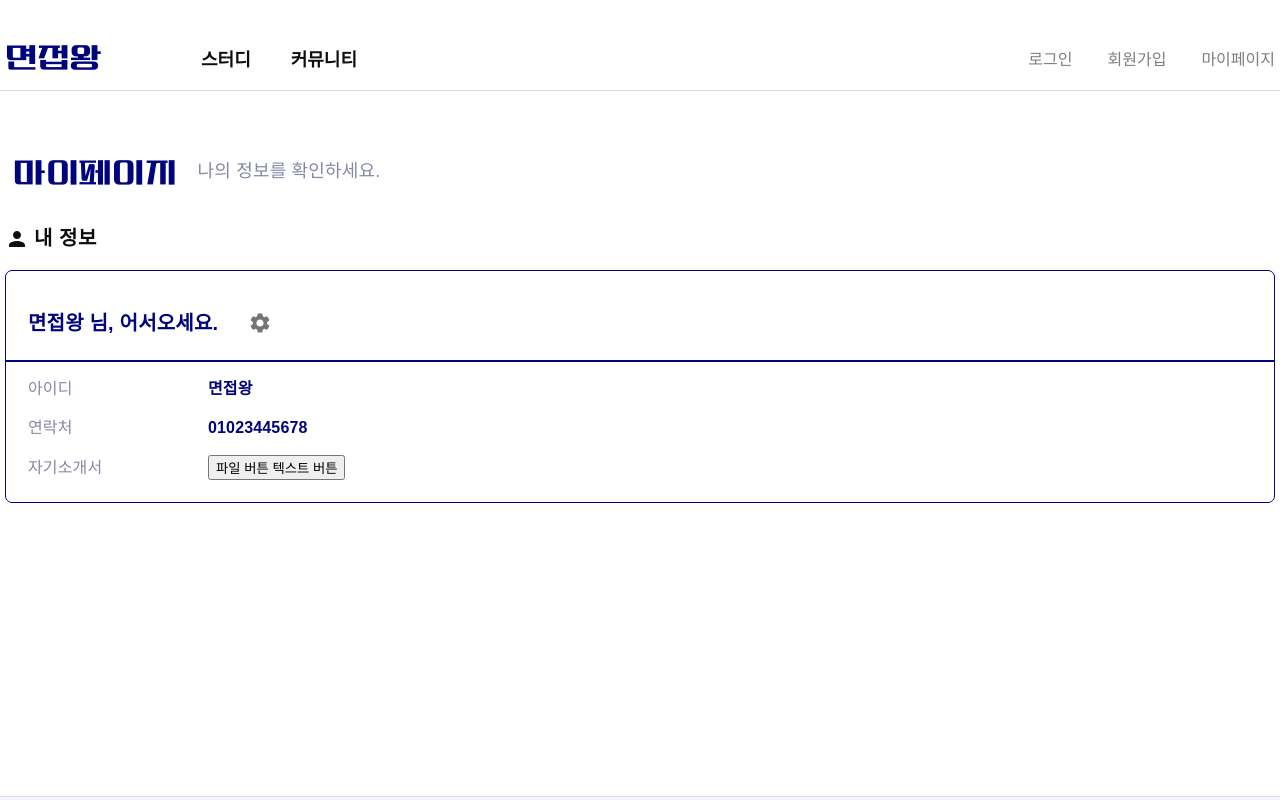
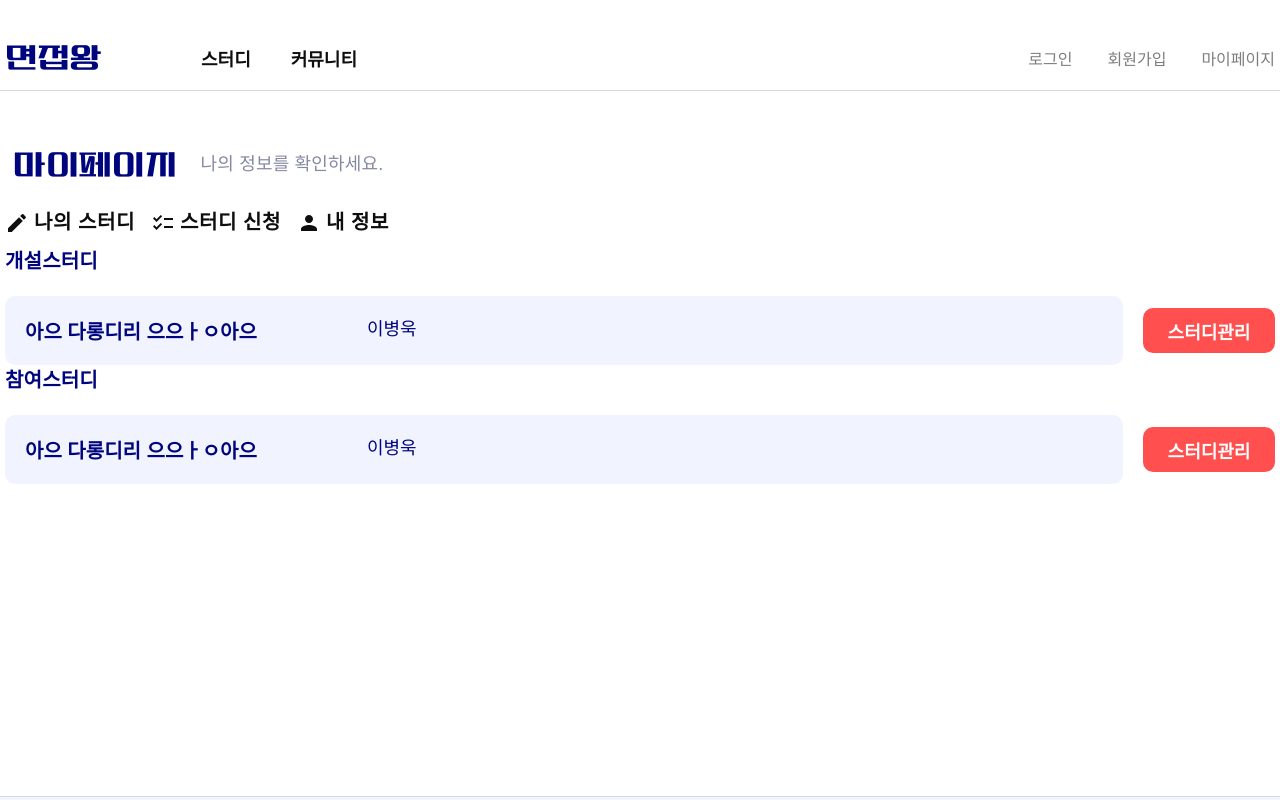
Before and after one commit to Interviewking13/Interview, a React (Create React App) app: page /mypage/userstudy in a window 1280 px wide. Before the commit this address led to /mypage/userInfo. Shown: the top 800 px of the page. Built offline with nearby package versions, Linux system fonts and the light colour scheme; a web font is replaced by a local one.

Commit message:
refactor_navigate

```diff
--- a/src/components/UI/MenuTapBtn.tsx
+++ b/src/components/UI/MenuTapBtn.tsx
@@ -15,9 +15,9 @@ const MenuTapBtn = ({ children, onClick }: props) => {
   };
   return (
     <Grid item>
-      <StyledButtonMui sx={{ gap: "5px" }} onClick={clickHandler}>
+      <StyledTapButton sx={{ gap: "5px" }} onClick={clickHandler}>
         {children}
-      </StyledButtonMui>
+      </StyledTapButton>
     </Grid>
   );
 };
@@ -25,7 +25,7 @@ const MenuTapBtn = ({ children, onClick }: props) => {
 export default MenuTapBtn;
 
 //버튼 스타일
-const StyledButtonMui = styled(Button)`
+const StyledTapButton = styled(Button)`
   && {
     padding-left: 0;
     ${fonts.SubTextBig}
--- a/src/components/mypage/UserInfo.tsx
+++ b/src/components/mypage/UserInfo.tsx
@@ -11,6 +11,12 @@ import { useQuery } from "react-query";
 import { getUserData } from "../../api/api-user";
 
 const UserInfo = () => {
+  const navigate = useNavigate();
+
+  const onClickModify = () => {
+    navigate("/");
+  };
+
   return (
     <StyledDiv>
       <StyledLowContent>
@@ -50,6 +56,7 @@ const StyledWelcome = styled(Typography)`
     ${fonts.SubTextBig};
     color: ${colors.main_navy};
     margin: 22px;
+    margin-right: 1000px;
   }
 `;
 /** 배경 테두리 */
@@ -70,7 +77,7 @@ const StyledInfo = styled.div`
 
 /** 각 요소 가로배열 */
 const StyledLowContent = styled.div`
-  margin-top: 15px;
+  margin-top: 10px;
   display: flex;
   flex-direction: low;
   align-items: center;
--- a/src/pages/mypage/Mypage.tsx
+++ b/src/pages/mypage/Mypage.tsx
@@ -1,6 +1,6 @@
 import React, { useEffect } from "react";
 import { Outlet, useNavigate } from "react-router-dom";
-import { Button, Typography, Grid, Box } from "@mui/material";
+import { Button, Typography, Grid } from "@mui/material";
 import { Create, Person, Checklist } from "@mui/icons-material"; //MUI icon import
 import styled from "styled-components";
 import * as fonts from "../../constants/fonts";
@@ -12,104 +12,81 @@ const Mypage = () => {
   const navigate = useNavigate();
 
   useEffect(() => {
-    onClickUserInfo();
+    onClickUserStudy();
   }, []);
-  const onClickMypageMain = () => {
-    navigate("/mypage"); // useNavigate 사용하여 페이지 이동
+
+  /** 탭버튼 페이지 이동 */
+  const onClickUserStudy = () => {
+    navigate("/mypage/userstudy");
   };
-  // const onClickUserStudy = () => {
-  //   navigate("/mypage/userstudy");
-  // };
-  // const onClickStudyApply = () => {
-  //   navigate("/mypage/studyapply");
-  // };
+  const onClickStudyApply = () => {
+    navigate("/mypage/studyapply");
+  };
   const onClickUserInfo = () => {
     navigate("/mypage/userInfo");
   };
 
   return (
     <StyledContainer>
-      <StyledContent container spacing={1}>
-        {/* 타이틀과 서브 타이틀 */}
-        <Grid item xs={12}>
-          <Grid container spacing={1.5} alignItems="baseline">
-            <Grid item>
-              <StyledTitle variant="text" onClick={onClickMypageMain}>
+      <StyledTitleContainer>
+        <StyledTitle variant="text" onClick={onClickUserStudy}>
           마이페이지
         </StyledTitle>
-            </Grid>
-            <Grid item>
         <StyledSubTitle variant="subtitle1">
           나의 정보를 확인하세요.
         </StyledSubTitle>
-            </Grid>
-          </Grid>
-        </Grid>
+      </StyledTitleContainer>
 
-        {/* 버튼1, 버튼2, 버튼3 */}
+      {/* 메뉴컴포넌트가 그리드로 작업되어서 그대로 남았음, 추후 변경 가능 */}
       <Grid item xs={12}>
         <Grid container spacing={1} justifyContent="flex-start">
-            {/* <MenuTapBtn onClick={onClickUserStudy}>
+          <MenuTapBtn onClick={onClickUserStudy}>
             <Create />
             나의 스터디
           </MenuTapBtn>
           <MenuTapBtn onClick={onClickStudyApply}>
             <Checklist />
             스터디 신청
-            </MenuTapBtn> */}
+          </MenuTapBtn>
           <MenuTapBtn onClick={onClickUserInfo}>
             <Person />내 정보
           </MenuTapBtn>
         </Grid>
       </Grid>
 
-        {/* 페이지 내용 */}
-        <Grid item xs={12}>
       <Outlet />
-        </Grid>
-      </StyledContent>
     </StyledContainer>
   );
 };
 export default Mypage;
 
-const StyledContainer = styled(Box)`
-  && {
+/**페이지 전체 사이즈 및 정렬 */
+const StyledContainer = styled.div`
   width: 1270px;
   margin: 0 auto;
-  }
-`;
-const StyledContent = styled(Grid)`
-  && {
-    margin-top: 40px;
-  }
+  padding-top: 40px;
 `;
 
+/** 타이틀 컨테이너 */
+const StyledTitleContainer = styled.div`
+  display: flex;
+  flex-direction: low;
+  align-items: center;
+`;
+
+/** 마이페이지 타이틀 텍스트 버튼 */
 const StyledTitle = styled(Button)`
   && {
     ${fonts.TitleText}
     color: ${colors.main_navy};
+    margin-right: 15px;
   }
 `;
 
+/** 서브타이틀 스타일 */
 const StyledSubTitle = styled(Typography)`
   && {
     ${fonts.SubTextThin}
     color: ${colors.darkgray_navy};
   }
 `;
-
-//버튼 스타일
-const StyledButton = styled(Button)`
-  && {
-    padding-left: 0;
-    ${fonts.SubTextBig}
-    color: ${colors.gray_mint}; /* 적절한 색상으로 변경 */
-    &:hover {
-      color: ${colors.main_mint}; /* 호버 시 변경할 색상 */
-    }
-    &:active {
-      background-color: #0000ff; /* 선택 시 변경할 색상 */
-    }
-  }
-`;
```
Lines whose indentation alone changed are shown as unchanged.
